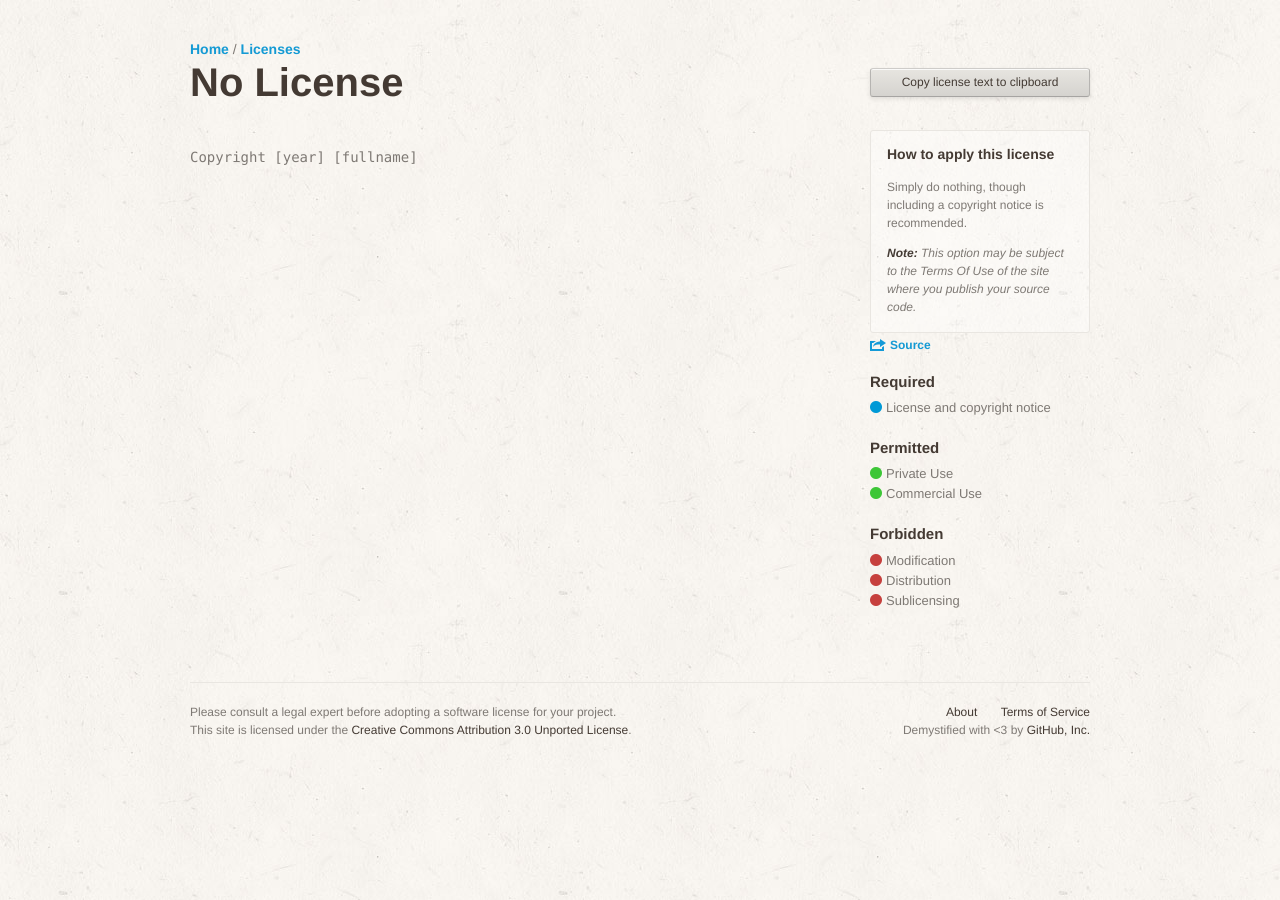
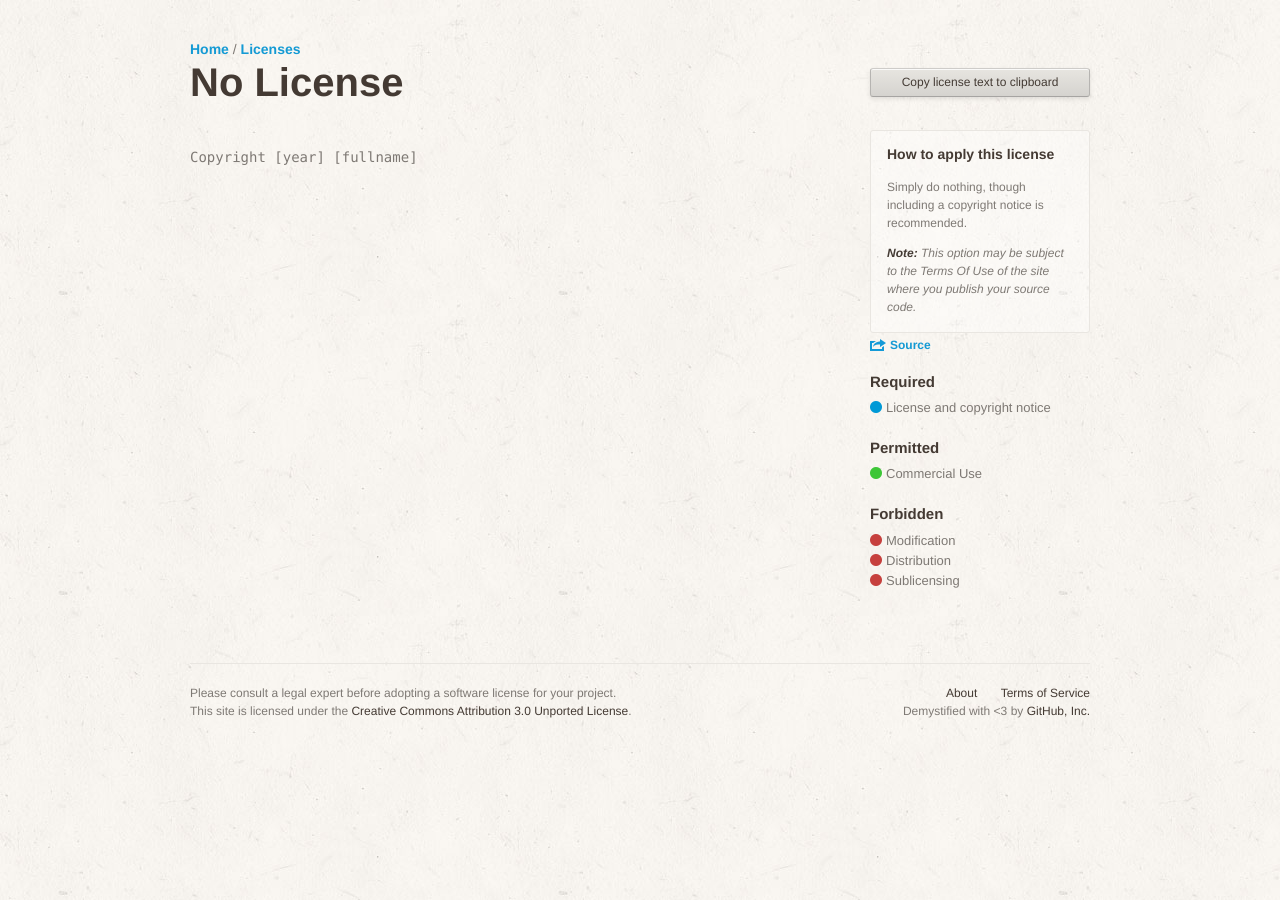
Before and after one commit to github/choosealicense.com, a Jekyll site: the page built from licenses/no-license.html, in a window 1280 px wide. Built offline with Jekyll 4.4.1, drawn with Linux system fonts in a browser that asks for light colours; some web fonts are replaced; Markdown is read by kramdown in place of the engine named in the settings.

Commit message:
All licenses permit private use. Change it to be a "forbidden" rule, and apply it to AGPL.

```diff
--- a/_config.yml
+++ b/_config.yml
@@ -60,3 +60,6 @@
     sublicense:
       description: You may not grant a sublicense to modify and distribute this software to third parties not included in the license.
       label: Sublicensing
+    private-use:
+      description: You may not use or modify the software without distributing it.
+      label: Private Use
--- a/licenses/agpl.txt
+++ b/licenses/agpl.txt
@@ -21,6 +21,7 @@
 forbidden:
   - no-liability
   - no-sublicense
+  - private-use
 
 using:
   Some Project: "#"
--- a/licenses/artistic.txt
+++ b/licenses/artistic.txt
@@ -18,7 +18,6 @@
   - modifications
   - distribution
   - sublicense
-  - private-use
 forbidden:
   - no-liability
   - trademark-use
--- a/licenses/no-license.html
+++ b/licenses/no-license.html
@@ -14,7 +14,6 @@
   - include-copyright
 
 permitted:
-  - private-use
   - commercial-use
 
 forbidden:
--- a/licenses/public-domain.txt
+++ b/licenses/public-domain.txt
@@ -11,7 +11,6 @@
 required:
 
 permitted:
-  - private-use
   - commercial-use
   - modifications
   - distribution
```
